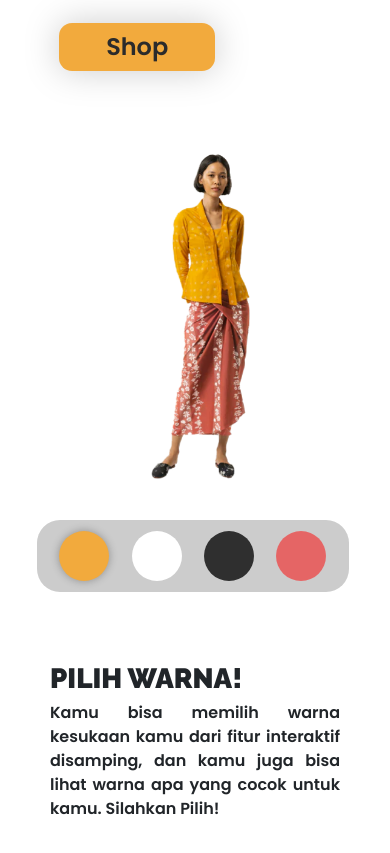
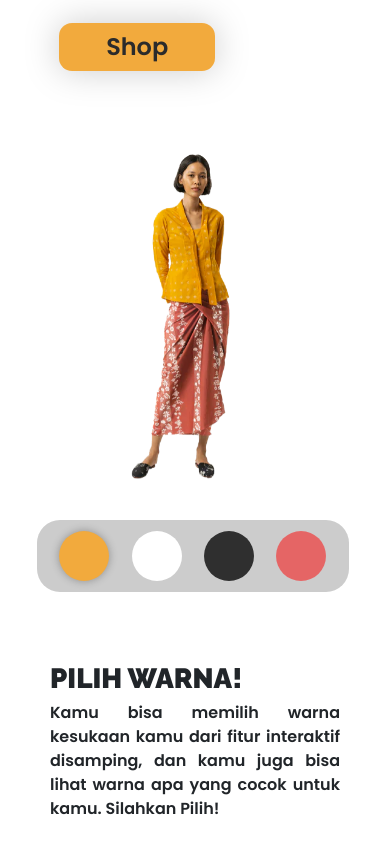
Before and after one commit to LewinsHp/tradisikebaya, a plain HTML site: page index.html in a window 390 px wide. Shown: the part 944-1797 px from the top of the page. Drawn offline with nearby package versions, Linux system fonts and the light colour scheme.

Commit message:
choose-shirt

```diff
--- a/assets/css/style.css
+++ b/assets/css/style.css
@@ -650,7 +650,7 @@ p.address{
         margin-right: -10px;
     }
     .choose-shirt{
-        left: 22%;
+        left: 20%;
     }
     .col-md-7{
         margin-top: 160px;
@@ -684,7 +684,7 @@ p.address{
         margin-left: 50px;
     }
     .choose-shirt{
-        left: 5%;
+        left: auto;
     }
     .shirt-color{
         width: 100%;
```
